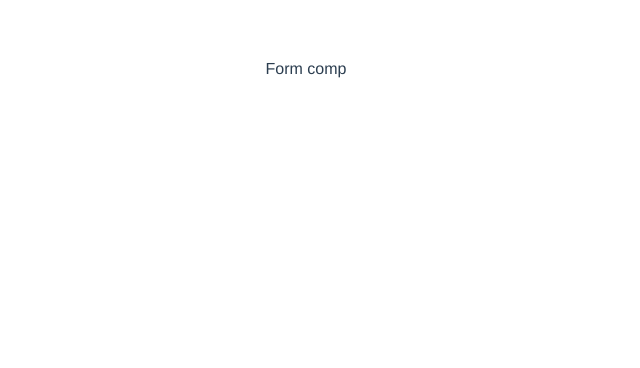
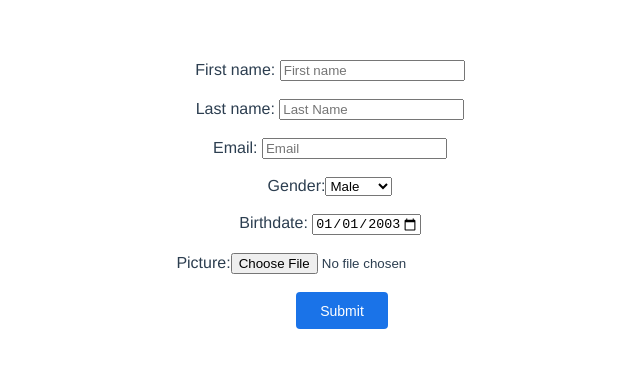
Before and after one commit to AlexandraPuchianu/ManagementSystemVueApp, a Vue app in the folder management-system-app/: page / in a window 1280 px wide. Shown: the top 368 px of the page, without its empty margins (334-974 px from the left). Built offline with nearby package versions, Linux system fonts and the light colour scheme.

Commit message:
Added FormComponent body and style.

```diff
--- a/management-system-app/src/components/FormComponent.vue
+++ b/management-system-app/src/components/FormComponent.vue
@@ -1,5 +1,23 @@
 <template>
-    <p>Form comp</p>
+    <form id="form" onsubmit="return false">
+        <label>First name: </label>
+        <input type="text" id="fname" placeholder="First name"><br><br>
+        <label>Last name: </label>
+        <input type="text" id="lname" placeholder="Last Name"><br><br>
+        <label>Email: </label>
+        <input type="text" id="email" placeholder="Email"><br><br>
+        <label>Gender:</label>
+        <select id="gender">
+            <option value="Male">Male</option>
+            <option value="Female">Female</option>
+            <option value="Other">Other</option>
+        </select><br><br>
+        <label>Birthdate: </label>
+        <input type="date" id="birthdate" value="2003-01-01" min="1921-01-01" max="2021-04-23"><br><br>
+        <label>Picture:</label>
+        <input type="file" id="picture" onchange="upload(this)"><br><br>
+        <button type="submit" class="submitButton" onclick="addEmployee()">Submit</button>
+    </form>
 </template>
 
 <script>
@@ -9,5 +27,22 @@ export default {
 </script>
 
 <style scoped>
+form{
+    margin-top: 3rem;
+    margin-left: 3rem;
+}
 
+.submitButton{
+    background-color: #1a73e8;
+    border: none;
+    color: white;
+    margin-left: 1.5rem;
+    text-decoration: none;
+    font-size: 14px;
+    cursor: pointer;
+    height: 2.3rem;
+    padding-left: 1.5rem;
+    padding-right: 1.5rem;
+    border-radius: 4px;
+}
 </style>
```
